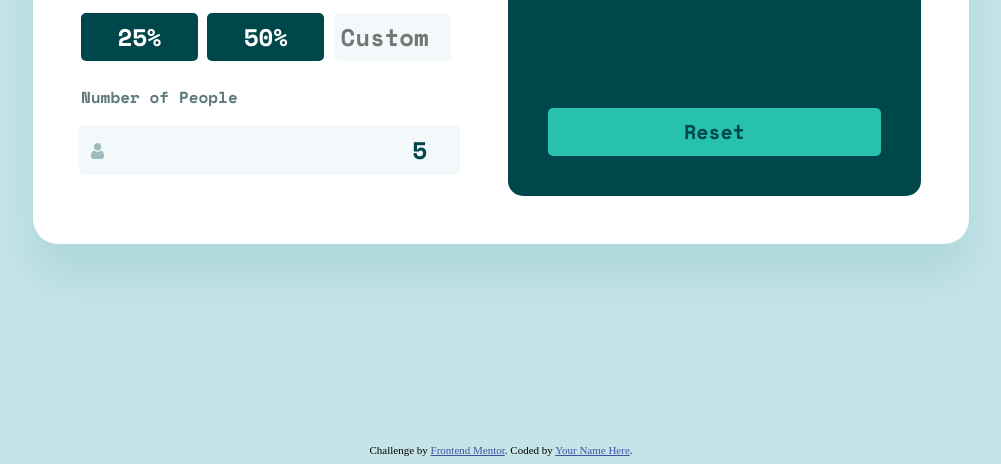
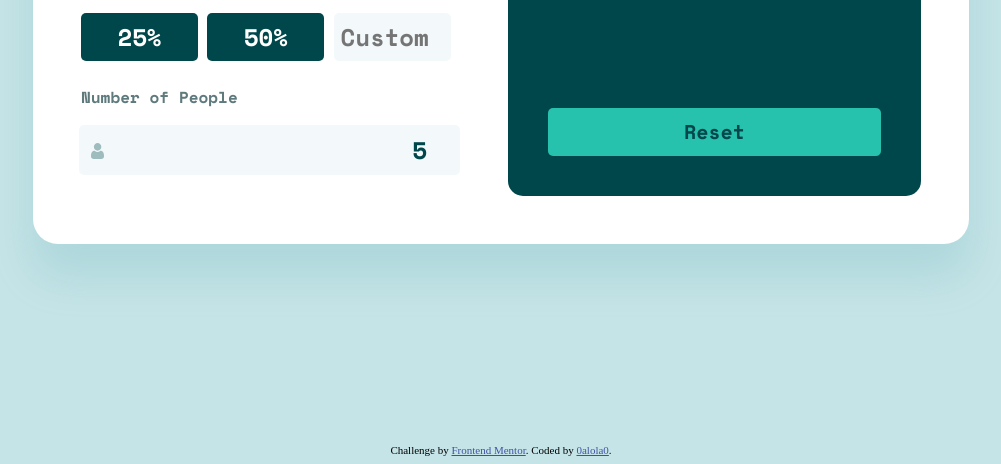
Before and after one commit to 0alola0/tip-calculator, a plain HTML site: page index.html in a window 1280 px wide. Shown: the part 585-1049 px from the top of the page, without its empty margins (139-1140 px from the left). Drawn offline with nearby package versions, Linux system fonts and the light colour scheme.

Commit message:
cleanup and addition of names

```diff
--- a/index.html
+++ b/index.html
@@ -83,7 +83,7 @@
 
   <div class="attribution">
     Challenge by <a href="https://www.frontendmentor.io?ref=challenge" target="_blank">Frontend Mentor</a>.
-    Coded by <a href="#">Your Name Here</a>.
+    Coded by <a href="https://github.com/0alola0">0alola0</a>.
   </div>
 
   <script src="app.js"></script>
```
Also changed, not shown: 3 other files.
